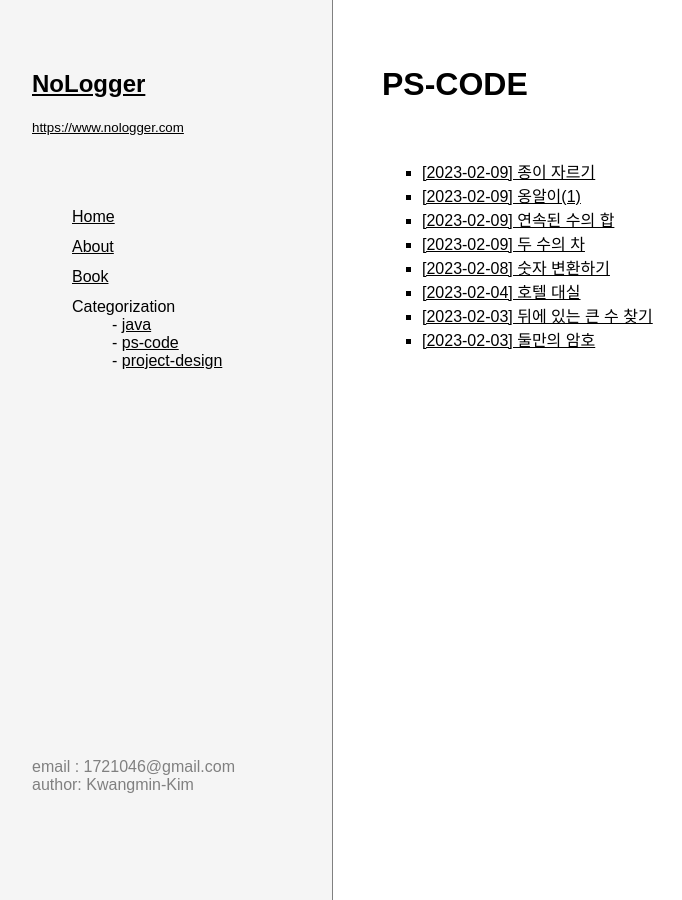
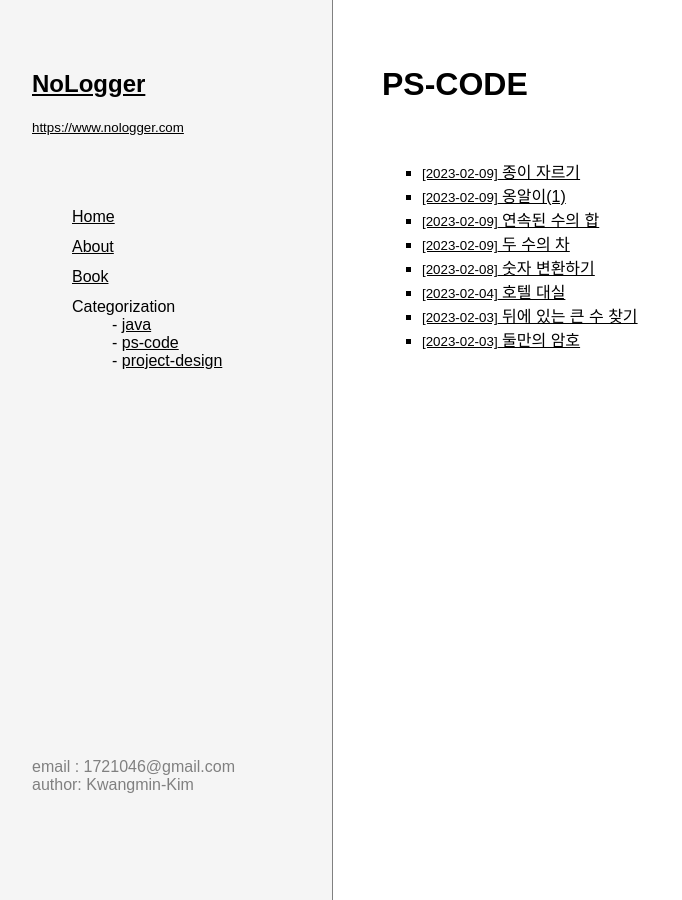
Before and after one commit to nologger/nologger.github.io, a Jekyll site: the page built from docs/ps-code.md, in a window 1280 px wide. Shown: the whole page, without its empty margins (180-862 px from the left). Built offline with Jekyll 4.4.1, drawn with Linux system fonts in a browser that asks for light colours.

Commit message:
edit design

```diff
--- a/_layouts/categorization.html
+++ b/_layouts/categorization.html
@@ -19,7 +19,7 @@
             {% if categoryForPost == category[0] and post.visible != false %}
             <li>
                 <a href="{{ post.url | absolute_url }}">
-                    [{{ post.date | date : "%Y-%m-%d" }}] {{ post.title }}
+                    <small>[{{ post.date | date : "%Y-%m-%d" }}]</small> {{ post.title }}
                 </a>
             </li>
             {% endif %}
```
